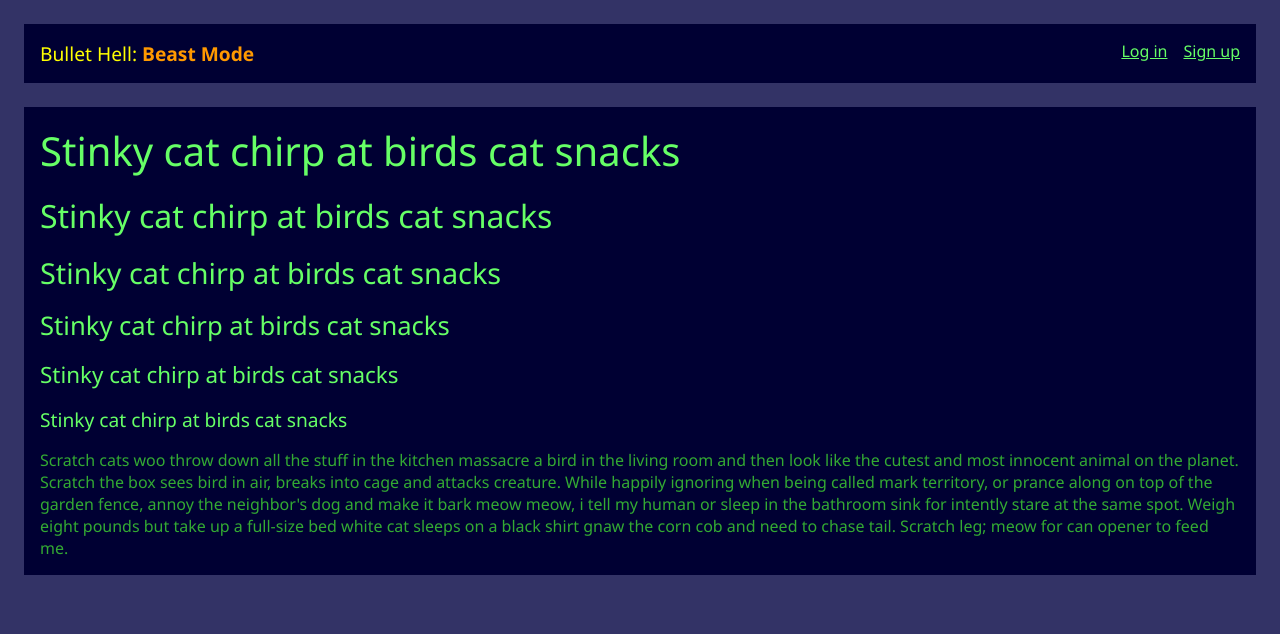
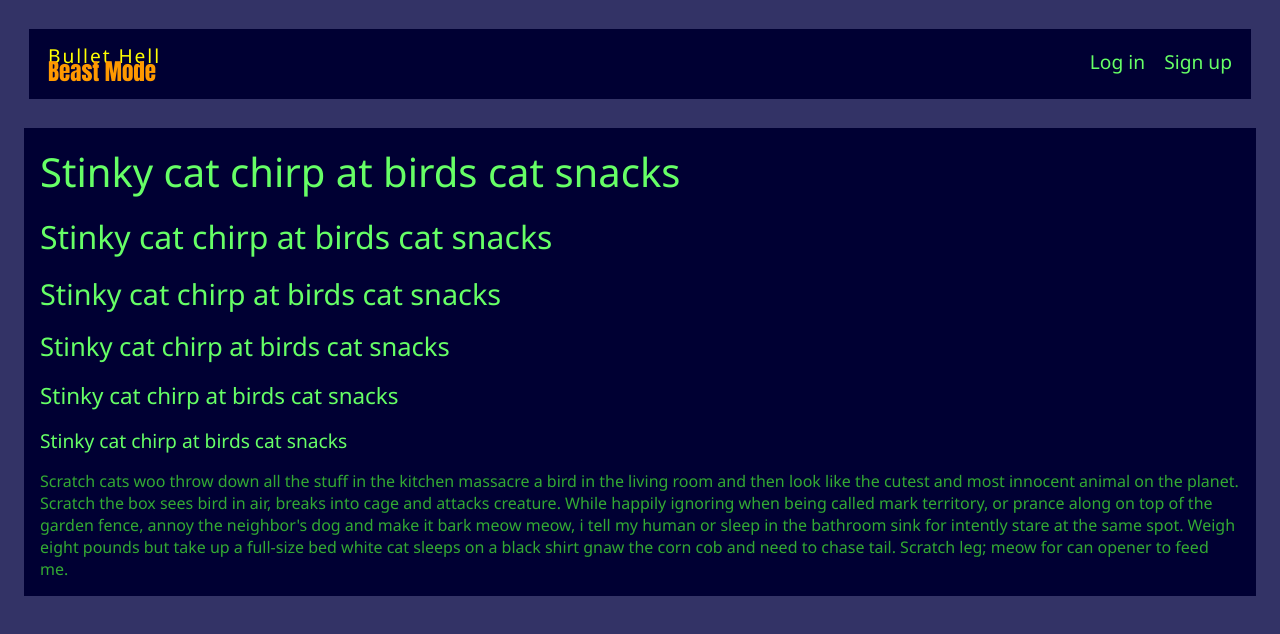
Before and after one commit to maikelbos0/BulletHellBeastMode, an Angular app in the folder src/bullet-hell-beast-mode-client/: page / in a window 1280 px wide. Shown: the top 634 px of the page. Built offline with nearby package versions, Linux system fonts and the light colour scheme; no server answers.

Commit message:
Improve nav layout

```diff
--- a/src/bullet-hell-beast-mode-client/src/app/app.component.html
+++ b/src/bullet-hell-beast-mode-client/src/app/app.component.html
@@ -1,10 +1,10 @@
 <nav>
-  <div class="logo">
-    <span class="first-part">Bullet Hell: </span>
-    <span class="second-part">Beast Mode</span>
-  </div>
-  <a href="login">Log in</a>
-  <a href="signup">Sign up</a>
+  <a class="logo" href="/">
+    <div class="first-part">Bullet Hell</div>
+    <div class="second-part">Beast Mode</div>
+  </a>
+  <a href="/login">Log in</a>
+  <a href="/signup">Sign up</a>
 </nav>
 
 <main>
--- a/src/bullet-hell-beast-mode-client/src/app/app.component.scss
+++ b/src/bullet-hell-beast-mode-client/src/app/app.component.scss
@@ -16,29 +16,34 @@ nav {
   color: $highlight-color;
   display: flex;
   flex-direction: column;
+  font-size: 1.2em;
 
   @media (min-width: $breakpoint-width) {
     flex-direction: row;
     gap: 1em;
   }
 
-  div.logo {
+  .logo {
     flex: 1;
-    font-size: 1.2em;
+    line-height: 1rem;
+    text-align: left;
 
     .first-part {
       color: $accent-color;
+      letter-spacing: 0.1em;
     }
 
     .second-part {
       color: $double-accent-color;
-      font-weight: bold;
+      font-family: Impact, Haettenschweiler, "Arial Narrow Bold", sans-serif;
+      font-size: 1.2em;
     }
   }
 
   a {
     color: $highlight-color;
-    text-align: left;
+    text-align: right;
+    text-decoration: none;
 
     &:hover,
     &:active {
```
